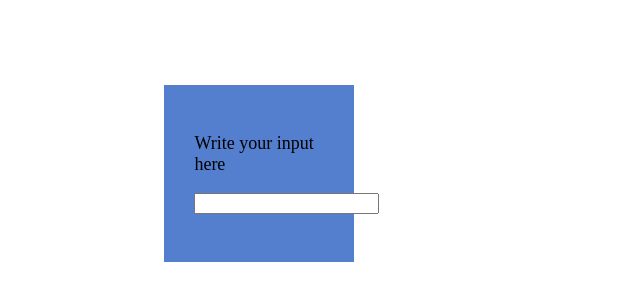
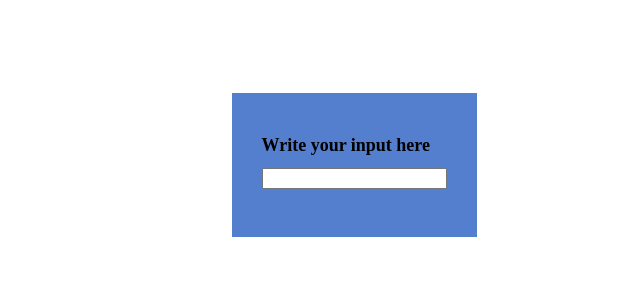
Before and after one commit to Hollow-D9D/classwork12, a plain HTML site: page inputLiveChangeTask/index.html in a window 1280 px wide. Shown: the part 130-430 px from the top of the page, without its empty margins (286-926 px from the left). Drawn offline with Linux system fonts and the light colour scheme.

Commit message:
refactor(inputLiveChangeTask): Better look

```diff
--- a/inputLiveChangeTask/index.html
+++ b/inputLiveChangeTask/index.html
@@ -9,7 +9,7 @@
 </head>
 <body>
     <div id="container">
-        <p id="inputLabel">Write your input here</p>
+        <h1 id="inputLabel">Write your input here</h1>
         <input id="input" type="text">
         <p id="inputText"></p>
     </div>
--- a/inputLiveChangeTask/styles.css
+++ b/inputLiveChangeTask/styles.css
@@ -1,20 +1,20 @@
 #inputLabel {
     font-size: large;
-    /* color: rgb(0, 0, 0); */
     border-color: white;
 }
-
+body {
+    display: flex;
+    justify-content: center;
+}
 #container {
+    width: min-content;
     padding: 30px;
     background-color: rgb(84, 127, 207);
-    margin-left: 35%;
     margin-top: 17%;
-    margin-right: 50%;
     align-content: center;
 }
 
 #inputText {
     position: relative;
     font-size: large;
-    /* color: rgb(27, 163, 134); */
 }
```
